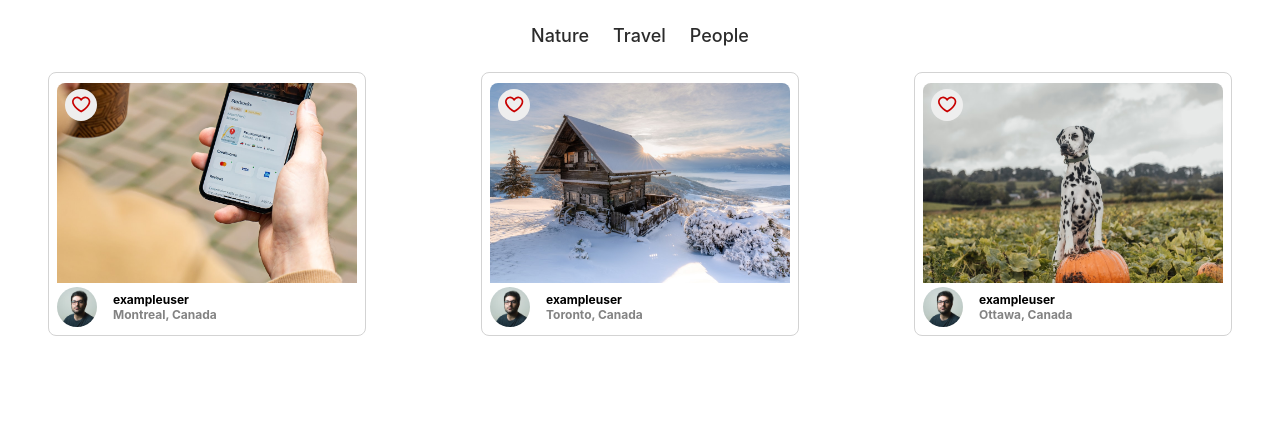
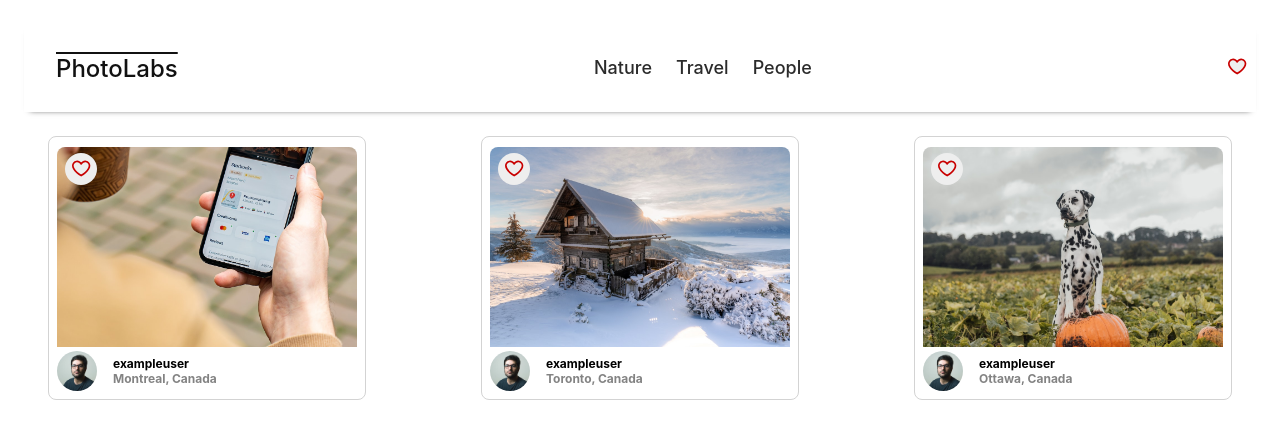
Before and after one commit to vikkisupurrbe/photolabs, a React (Vite) app in the folder frontend/: page / in a window 1280 px wide. Shown: the top 438 px of the page. Built offline with nearby package versions, Linux system fonts and the light colour scheme; the HTML template or start-up script is replaced by a standard one.

Commit message:
Create a nav bar to group logo, TopicList, and FavBadge

```diff
--- a/frontend/src/App.jsx
+++ b/frontend/src/App.jsx
@@ -1,6 +1,7 @@
 import React, { useState } from 'react';
+import TopNavigationBar from './components/TopNavigationBar'
+import TopicList from './components/TopicList';
 import PhotoList from './components/PhotoList';
-import TopicList from './components/TopicList';
 import './App.scss';
 
 // Sample data
@@ -25,7 +26,7 @@
 const App = () => {
   return (
     <div className="App">
-      <TopicList />
+      <TopNavigationBar />
       <PhotoList />
     </div>
   );
--- a/frontend/src/components/FavBadge.jsx
+++ b/frontend/src/components/FavBadge.jsx
@@ -1,6 +1,5 @@
+import '../styles/FavBadge.scss';
 import FavIcon from './FavIcon';
-
-import '../styles/FavBadge.scss';
 
 const FavBadge = ({ isFavPhotoExist }) => {
   return (
--- a/frontend/src/components/TopNavigationBar.jsx
+++ b/frontend/src/components/TopNavigationBar.jsx
@@ -1,9 +1,13 @@
 import '../styles/TopNavigationBar.scss'
+import TopicList from './TopicList';
+import FavBadge from './FavBadge'
 
 const TopNavigation = () => {
   return (
     <div className="top-nav-bar">
       <span className="top-nav-bar__logo">PhotoLabs</span>
+      <TopicList />
+      <FavBadge />
     </div>
   )
 };
```
